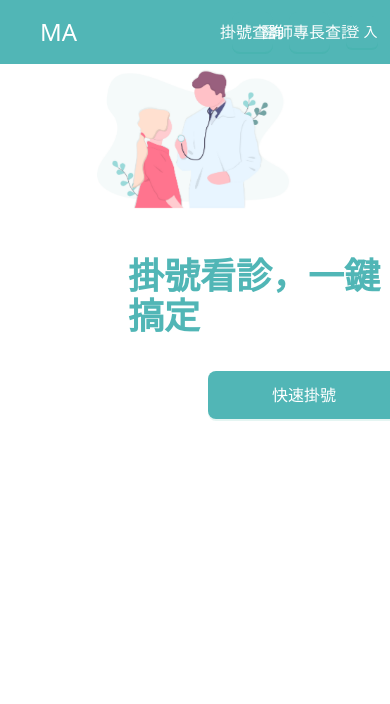
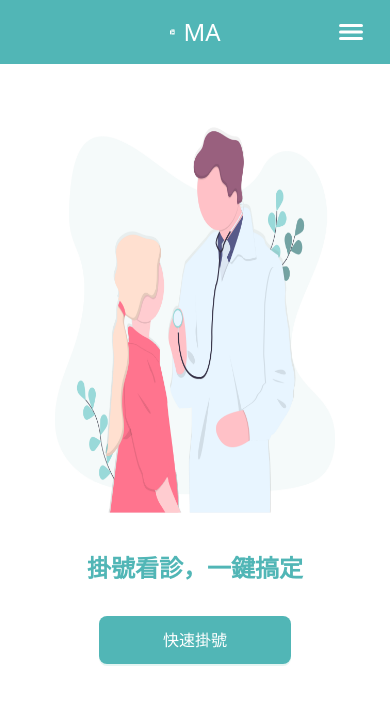
Before and after one commit to Latseng/Registration-system, a React (Vite) app: page / in a window 390 px wide. Shown: the top 704 px of the page. Built offline with nearby package versions, Linux system fonts and the light colour scheme.

Commit message:
adjust the responsive design of the main page

```diff
--- a/src/components/MainContent.jsx
+++ b/src/components/MainContent.jsx
@@ -5,19 +5,19 @@ const {Content} = Layout
 
 const MainContent = ({handleClick}) => {
   return (
-    <Content className="p-6 min-h-screen relative">
+    <Content className="p-6 min-h-screen flex flex-wrap justify-center md:relative">
       <img
-        className="w-3/5 absolute -top-2 right-20 -z-10 animate-slideInRight"
+        className="md:w-3/5 md:absolute md:-top-2 md:right-16 md:-z-10 animate-slideInRight"
         src={doctorImage}
       />
-      <div className="absolute top-48  text-4xl left-32 animate-fadeIn">
+      <div className="text-center text-2xl top-96 left-64 md:absolute md:top-48 md:text-4xl md:left-24 animate-fadeIn">
         <p className="text-mainColor mb-8 font-bold animate-slideInLeft">
           掛號看診，一鍵搞定
         </p>
         <Button
           size="large"
           onClick={() => handleClick("departments")}
-          className="w-48 h-12 ml-20 animate-slideInRight"
+          className="w-48 h-12 md:ml-20 animate-slideInRight"
           type="primary"
         >
           快速掛號
--- a/src/components/Navbar.jsx
+++ b/src/components/Navbar.jsx
@@ -1,13 +1,50 @@
-import Logo from "./Logo";
-import { Layout, Button } from "antd";
+import { Layout, Button, Dropdown, Space } from "antd";
+import useRWD from "../hooks/useRWD";
+import { IoMenu } from "react-icons/io5";
+import { FaSuitcaseMedical } from "react-icons/fa6";
 
 
 const { Header } = Layout
 
 const Navbar = ({handleClick}) => {
+  const isDesktop = useRWD();
+  const items = [
+    {
+      label: (
+        <a className="text-mainColorLight" onClick={() => handleClick("query")}>
+          掛號查詢
+        </a>
+      ),
+      key: "0",
+    },
+    {
+      label: (
+        <a
+          className="text-mainColorLight"
+          onClick={() => handleClick("doctors")}
+        >
+          醫師專長查詢
+        </a>
+      ),
+      key: "1",
+    },
+    {
+      label: (
+        <a className="text-mainColorLight" onClick={() => handleClick("login")}>
+          登入
+        </a>
+      ),
+      key: "2",
+    },
+  ];
   return (
-    <Header className="grid grid-cols-12 gap-4 grid-rows-1   bg-mainColor px-8">
-      <Logo className="col-start-1 col-end-5 row-span-1" />
+    <Header className="grid grid-cols-12 gap-1 grid-rows-1   bg-mainColor px-8">
+      <div className="flex items-center text-white text-2xl col-start-6 col-end-8 md:col-start-1 md:col-end-3 row-span-1">
+        <FaSuitcaseMedical className="mr-2" />
+        <h1>MA</h1>
+      </div>
+      {isDesktop ? (
+        <>
           <Button
             className="my-auto col-start-8 col-end-10 row-span-1"
             type="primary"
@@ -31,6 +68,24 @@ const Navbar = ({handleClick}) => {
           >
             登入
           </Button>
+        </>
+      ) : (
+        <Dropdown
+          className="col-start-12 col-end-13"
+          menu={{
+            items,
+          }}
+          trigger={["click"]}
+        >
+          <a onClick={(e) => e.preventDefault()}>
+            <Space>
+              <button className="text-white">
+                <IoMenu className="size-8 mt-4" />
+              </button>
+            </Space>
+          </a>
+        </Dropdown>
+      )}
     </Header>
   );
 };
--- a/src/hooks/useRWD.js
+++ b/src/hooks/useRWD.js
@@ -26,11 +26,11 @@ import { useState, useEffect } from "react";
 const useRWD = () => {
 
   const [isDesktop, setIsDesktop] = useState(() => {
-    return window.innerWidth > 576
+    return window.innerWidth > 720
   });
 
   const handleRWD = () => {
-    setIsDesktop(window.innerWidth > 576);
+    setIsDesktop(window.innerWidth > 720);
   };
 
   useEffect(() => {
--- a/src/pages/LoginPage.jsx
+++ b/src/pages/LoginPage.jsx
@@ -26,12 +26,10 @@ navigate("/admin/departments");
       <Form
         form={form}
         name="basic"
-        labelCol={{ span: 8 }}
-        wrapperCol={{ span: 16 }}
         initialValues={{ remember: true }}
         onFinish={onFinish}
         autoComplete="off"
-        className="w-full max-w-lg pr-28"
+        className="flex flex-col md:w-1/3 text-center"
       >
         <Form.Item
           label="身分證字號"
@@ -50,11 +48,8 @@ navigate("/admin/departments");
         <Form.Item label="生日">
           <DatePicker />
         </Form.Item>
-
-        {/* 其他欄位：手機、驗證碼等 */}
-
-        <Form.Item wrapperCol={{ offset: 8, span: 16 }}>
-          <Button className="w-full" type="primary" htmlType="submit">
+        <Form.Item >
+          <Button className="w-1/2" type="primary" htmlType="submit">
             登入
           </Button>
         </Form.Item>
```
Lines whose indentation alone changed are shown as unchanged.
